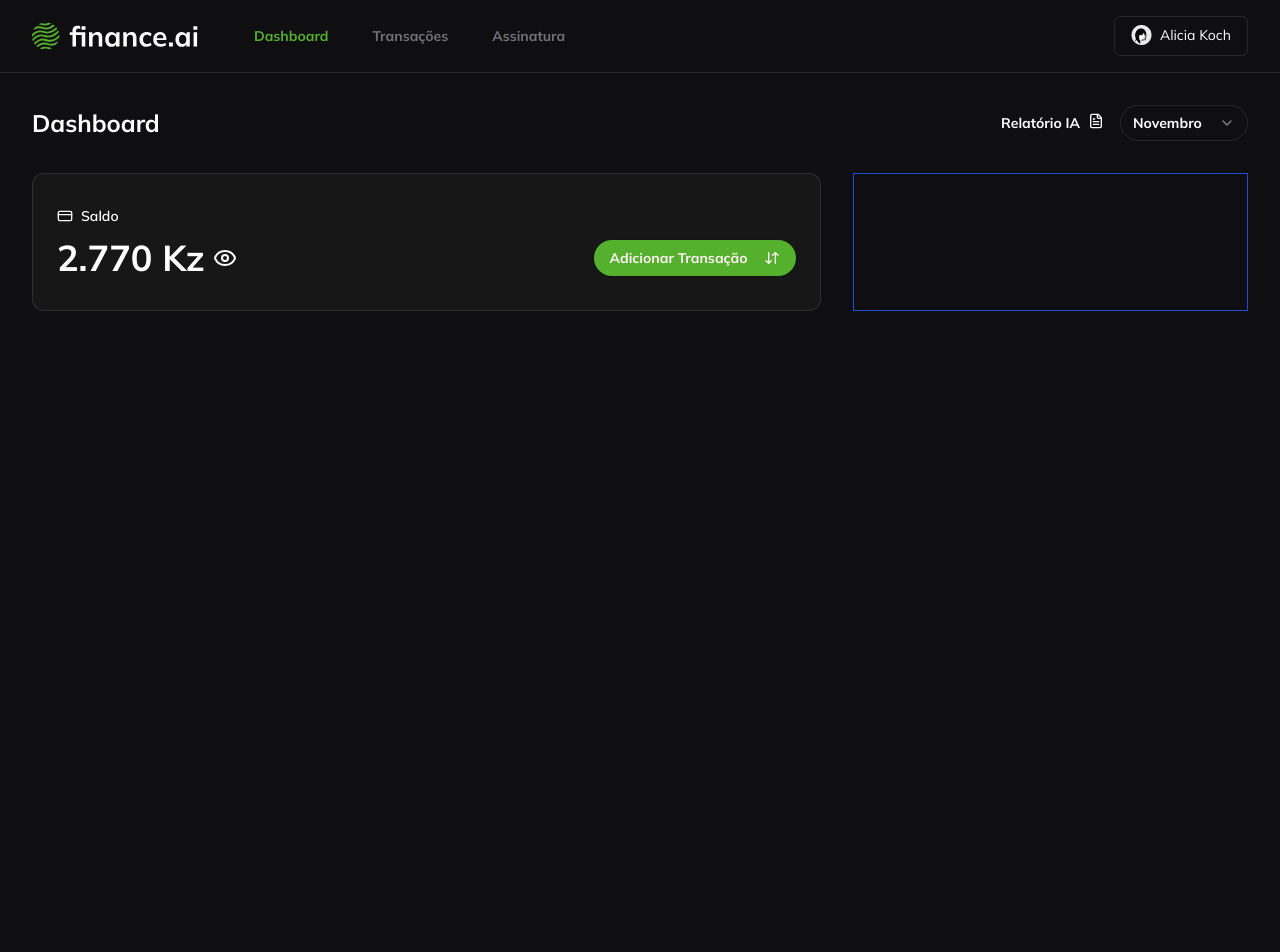
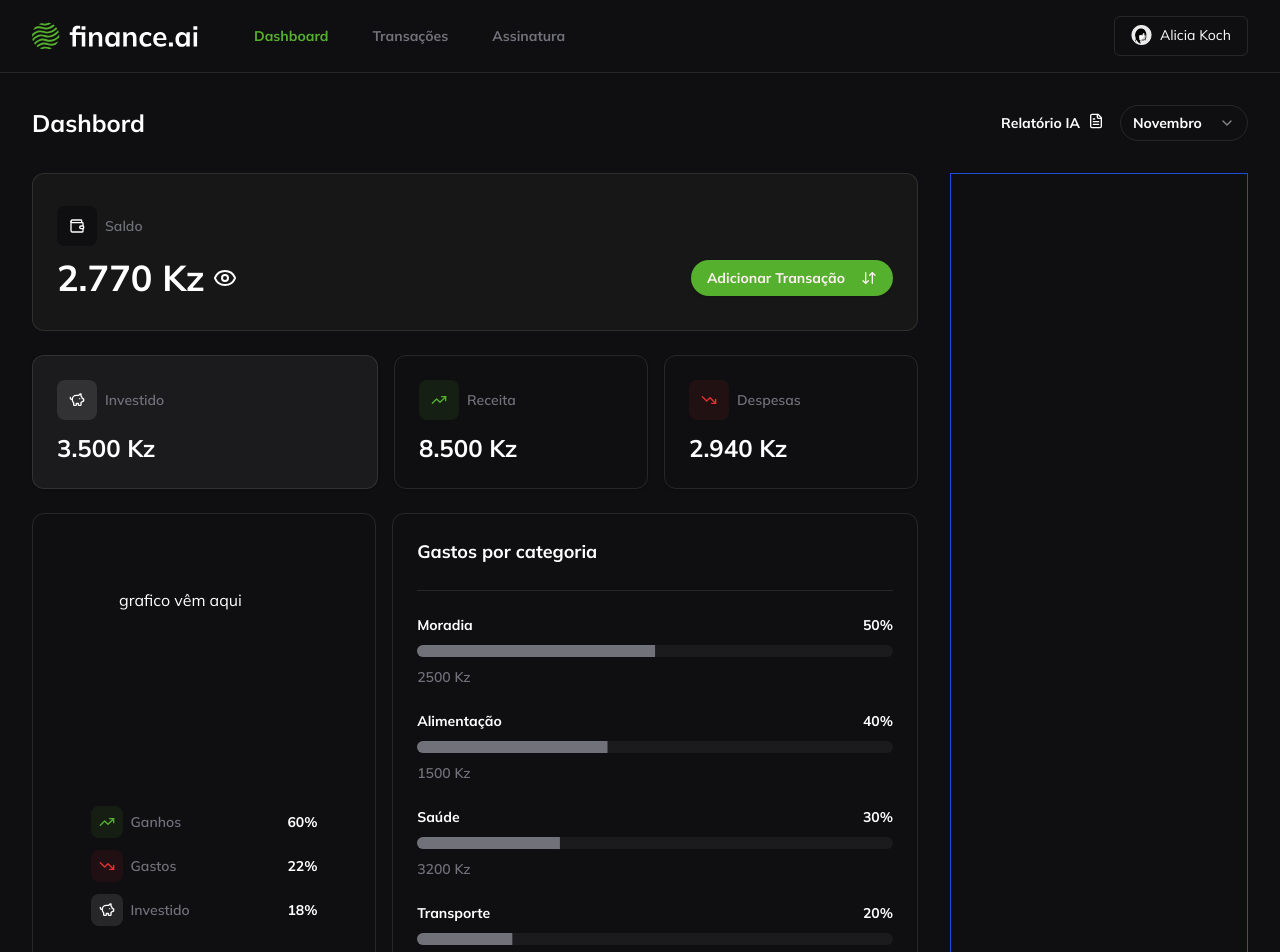
Before and after one commit to cesar7722a/Finance.ia, a React (Vite) app: page / in a window 1280 px wide. Shown: the top 952 px of the page. Before the commit the page ends 800 px from the top, so only its background shows below. Built offline with nearby package versions, Linux system fonts and the light colour scheme.

Commit message:
feat: add component progress do cn e terminei de estilizaar card categoria

```diff
--- a/package.json
+++ b/package.json
@@ -11,6 +11,7 @@
   },
   "dependencies": {
     "@radix-ui/react-avatar": "^1.1.2",
+    "@radix-ui/react-progress": "^1.1.1",
     "@radix-ui/react-select": "^2.1.4",
     "@radix-ui/react-slot": "^1.1.0",
     "class-variance-authority": "^0.7.1",
--- /dev/null
+++ b/src/components/ui/card.tsx
@@ -0,0 +1,76 @@
+import * as React from "react"
+
+import { cn } from "@/lib/utils"
+
+const Card = React.forwardRef<
+  HTMLDivElement,
+  React.HTMLAttributes<HTMLDivElement>
+>(({ className, ...props }, ref) => (
+  <div
+    ref={ref}
+    className={cn(
+      "rounded-xl border bg-card text-card-foreground shadow",
+      className
+    )}
+    {...props}
+  />
+))
+Card.displayName = "Card"
+
+const CardHeader = React.forwardRef<
+  HTMLDivElement,
+  React.HTMLAttributes<HTMLDivElement>
+>(({ className, ...props }, ref) => (
+  <div
+    ref={ref}
+    className={cn("flex flex-col space-y-1.5 p-6", className)}
+    {...props}
+  />
+))
+CardHeader.displayName = "CardHeader"
+
+const CardTitle = React.forwardRef<
+  HTMLDivElement,
+  React.HTMLAttributes<HTMLDivElement>
+>(({ className, ...props }, ref) => (
+  <div
+    ref={ref}
+    className={cn("font-semibold leading-none tracking-tight", className)}
+    {...props}
+  />
+))
+CardTitle.displayName = "CardTitle"
+
+const CardDescription = React.forwardRef<
+  HTMLDivElement,
+  React.HTMLAttributes<HTMLDivElement>
+>(({ className, ...props }, ref) => (
+  <div
+    ref={ref}
+    className={cn("text-sm text-muted-foreground", className)}
+    {...props}
+  />
+))
+CardDescription.displayName = "CardDescription"
+
+const CardContent = React.forwardRef<
+  HTMLDivElement,
+  React.HTMLAttributes<HTMLDivElement>
+>(({ className, ...props }, ref) => (
+  <div ref={ref} className={cn("p-6 pt-0", className)} {...props} />
+))
+CardContent.displayName = "CardContent"
+
+const CardFooter = React.forwardRef<
+  HTMLDivElement,
+  React.HTMLAttributes<HTMLDivElement>
+>(({ className, ...props }, ref) => (
+  <div
+    ref={ref}
+    className={cn("flex items-center p-6 pt-0", className)}
+    {...props}
+  />
+))
+CardFooter.displayName = "CardFooter"
+
+export { Card, CardHeader, CardFooter, CardTitle, CardDescription, CardContent }
--- /dev/null
+++ b/src/components/ui/progress.tsx
@@ -0,0 +1,26 @@
+import * as React from "react";
+import * as ProgressPrimitive from "@radix-ui/react-progress";
+
+import { cn } from "@/lib/utils";
+
+const Progress = React.forwardRef<
+  React.ElementRef<typeof ProgressPrimitive.Root>,
+  React.ComponentPropsWithoutRef<typeof ProgressPrimitive.Root>
+>(({ className, value, ...props }, ref) => (
+  <ProgressPrimitive.Root
+    ref={ref}
+    className={cn(
+      "relative h-2 w-full overflow-hidden rounded-full bg-white/5",
+      className
+    )}
+    {...props}
+  >
+    <ProgressPrimitive.Indicator
+      className="h-full w-full flex-1 bg-textPrimary-1 transition-all"
+      style={{ transform: `translateX(-${100 - (value || 0)}%)` }}
+    />
+  </ProgressPrimitive.Root>
+));
+Progress.displayName = ProgressPrimitive.Root.displayName;
+
+export { Progress };
--- /dev/null
+++ b/src/pages/home/components/card-gastos-categorias.tsx
@@ -0,0 +1,24 @@
+import { Progress } from "@/components/ui/progress";
+
+interface CardGastosCategiriasProps {
+  title: string;
+  percentagens: number;
+  valor: number;
+}
+
+export function CardGastosCategirias({
+  title,
+  valor,
+  percentagens,
+}: CardGastosCategiriasProps) {
+  return (
+    <div className="space-y-2.5">
+      <div className="flex justify-between text-sm font-bold">
+        <h4>{title}</h4>
+        <span>{percentagens}%</span>
+      </div>
+      <Progress className="h-3 text-red-500" value={percentagens} />
+      <div className="text-sm font-semibold text-textPrimary-1">{valor} Kz</div>
+    </div>
+  );
+}
--- a/src/pages/home/index.tsx
+++ b/src/pages/home/index.tsx
@@ -1,20 +1,34 @@
 import { Container } from "@/components/container";
 import { HeaderPages } from "@/components/header-pages";
 import { Button } from "@/components/ui/button";
-import { ArrowDownUp, CreditCard, Eye } from "lucide-react";
+import { Card } from "@/components/ui/card";
+import {
+  ArrowDownUp,
+  Eye,
+  PiggyBank,
+  TrendingDown,
+  TrendingUp,
+  Wallet,
+} from "lucide-react";
+import { CardGastosCategirias } from "./components/card-gastos-categorias";
 
 export function Home() {
   return (
     <Container>
       <div>
-        <HeaderPages title="Dashboard" />
+        <HeaderPages title="Dashbord" />
         <div className="flex gap-8 justify-between">
-          <div className="w-[886px]">
+          <div className="w-[886px] space-y-6">
             <div className="py-8 px-6 border border-white/10 rounded-xl bg-brand-2 space-y-3">
-              <span className="flex gap-2 text-sm font-semibold items-center">
-                <CreditCard className="size-4" />
-                Saldo
-              </span>
+              <div className="flex gap-2 items-center text-white">
+                <span className="flex items-center justify-center rounded-lg size-10 bg-brand-3">
+                  <Wallet className="size-4" />
+                </span>
+                <span className="text-sm font-semibold text-textPrimary-1">
+                  Saldo
+                </span>
+              </div>
+
               <div className="flex justify-between items-center">
                 <span className="flex gap-2 items-center">
                   <h2 className="text-4xl font-bold">2.770 Kz</h2>
@@ -26,6 +40,113 @@ export function Home() {
                 </Button>
               </div>
             </div>
+
+            <div className="flex gap-4">
+              <Card className=" w-[346px] space-y-3 border border-white/10 bg-white/5 rounded-xl p-6">
+                <div className="flex gap-2 items-center text-white">
+                  <span className="flex items-center justify-center rounded-lg size-10 bg-white/10">
+                    <PiggyBank className="size-4" />
+                  </span>
+                  <span className="text-sm font-semibold text-textPrimary-1">
+                    Investido
+                  </span>
+                </div>
+                <h2 className="text-2xl font-bold text-white">3.500 Kz</h2>
+              </Card>
+
+              <Card className=" w-[254px] space-y-3 border border-white/10 bg-transparent rounded-xl p-6">
+                <div className="flex gap-2 items-center text-white">
+                  <span className="flex items-center justify-center rounded-lg size-10 bg-brandPrimary-1/10">
+                    <TrendingUp className="size-4 text-brandPrimary-1" />
+                  </span>
+                  <span className="text-sm font-semibold text-textPrimary-1">
+                    Receita
+                  </span>
+                </div>
+                <h2 className="text-2xl font-bold text-white">8.500 Kz</h2>
+              </Card>
+
+              <Card className=" w-[254px] space-y-3 border border-white/10 bg-transparent rounded-xl p-6">
+                <div className="flex gap-2 items-center text-white">
+                  <span className="flex items-center justify-center rounded-lg size-10 bg-redPrimary-2">
+                    <TrendingDown className="size-4 text-redPrimary-1" />
+                  </span>
+                  <span className="text-sm font-semibold text-textPrimary-1">
+                    Despesas
+                  </span>
+                </div>
+                <h2 className="text-2xl font-bold text-white">2.940 Kz</h2>
+              </Card>
+            </div>
+
+            <div className=" flex gap-4">
+              <div className=" py-6 px-8 flex flex-col gap-12 justify-center items-center rounded-xl border border-white/10 w-[346px]">
+                <div className="size-[170px]">grafico vêm aqui</div>
+
+                <div className="space-y-3 w-[227px]">
+                  <div className="flex justify-between items-center">
+                    <div className="flex gap-2 items-center text-white">
+                      <span className="flex items-center justify-center rounded-lg size-8 bg-brandPrimary-1/10">
+                        <TrendingUp className="size-4 text-brandPrimary-1" />
+                      </span>
+                      <span className="text-sm font-semibold text-textPrimary-1">
+                        Ganhos
+                      </span>
+                    </div>
+                    <span className="text-sm font-bold">60%</span>
+                  </div>
+
+                  <div className="flex items-center justify-between">
+                    <div className="flex gap-2 items-center text-white">
+                      <span className="flex items-center justify-center rounded-lg size-8 bg-redPrimary-2">
+                        <TrendingDown className="size-4 text-redPrimary-1" />
+                      </span>
+                      <span className="text-sm font-semibold text-textPrimary-1">
+                        Gastos
+                      </span>
+                    </div>
+                    <span className="text-sm font-bold">22%</span>
+                  </div>
+
+                  <div className="flex items-center justify-between">
+                    <div className="flex gap-2 items-center text-white">
+                      <span className="flex items-center justify-center rounded-lg size-8 bg-white/10">
+                        <PiggyBank className="size-4" />
+                      </span>
+                      <span className="text-sm font-semibold text-textPrimary-1">
+                        Investido
+                      </span>
+                    </div>
+                    <span className="text-sm font-bold">18%</span>
+                  </div>
+                </div>
+              </div>
+
+              <div className="border border-white/10 w-[529px] rounded-xl space-y-6 p-6">
+                <h3 className="text-lg font-bold">Gastos por categoria</h3>
+                <div className="h-px bg-white/10" />
+                <CardGastosCategirias
+                  title="Moradia"
+                  valor={2500}
+                  percentagens={50}
+                />
+                <CardGastosCategirias
+                  title="Alimentação"
+                  valor={1500}
+                  percentagens={40}
+                />
+                <CardGastosCategirias
+                  title="Saúde"
+                  valor={3200}
+                  percentagens={30}
+                />
+                <CardGastosCategirias
+                  title="Transporte"
+                  valor={1500}
+                  percentagens={20}
+                />
+              </div>
+            </div>
           </div>
           <div className="w-[444px] border border-blue-700"></div>
         </div>
--- a/tailwind.config.js
+++ b/tailwind.config.js
@@ -56,6 +56,7 @@ export default {
         brand: {
           1: "#0F0E11",
           2: "#161716",
+          3: "#0F0E11",
         },
         brandPrimary: {
           1: "#55B02E",
@@ -63,6 +64,10 @@ export default {
         textPrimary: {
           1: "#71717A",
         },
+        redPrimary: {
+          1: "#E93030",
+          2: "#F6352E14",
+        },
       },
     },
   },
```
Also changed, not shown: 1 other file (tests, documents, lock files or other folders).
